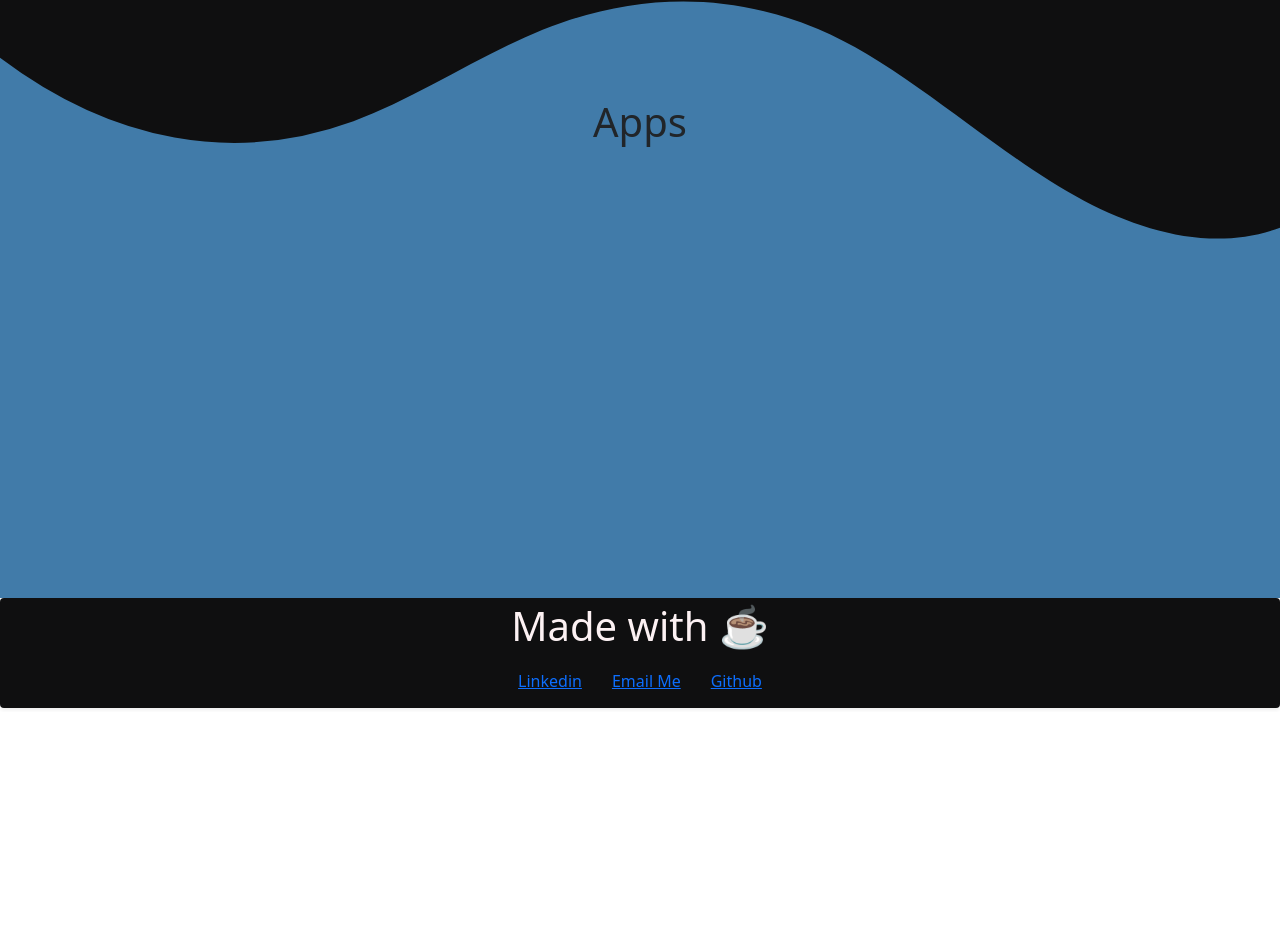
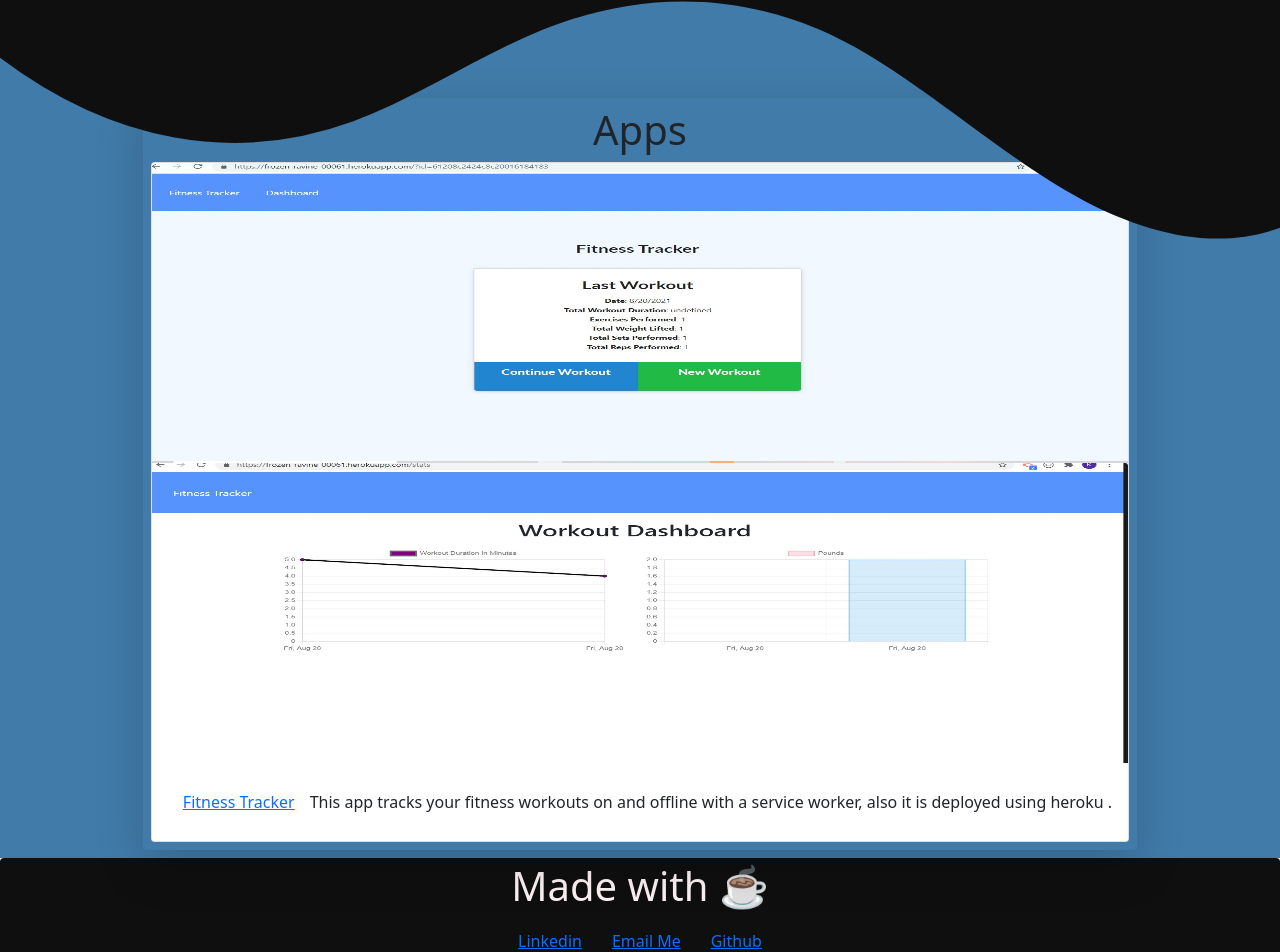
Before and after one commit to SIN88/react-portfolio, a React (Create React App) app: page / in a window 1280 px wide. Shown: the part 4047-4999 px from the top of the page. Before the commit the page ends 4759 px from the top, so only its background shows below. Built offline with nearby package versions, Linux system fonts and the light colour scheme.

Commit message:
added fitness tracker to the app components

```diff
--- a/src/App.js
+++ b/src/App.js
@@ -6,7 +6,8 @@ import Wave from "./components/Wave";
 import Wave2 from "./components/Wave2";
 import Projects from "./components/Projects";
 import Skills from "./components/Skills";
-import Navbar from "./components/Navbar"
+import Navbar from "./components/Navbar";
+import Apps from "./components/Apps";
 
 
 function App() {
@@ -56,10 +57,7 @@ function App() {
         </section>
 
         <section className="light">
-          <h1>Apps</h1>
-          <p>
-
-          </p>
+          <Apps/>
 
           <Wave2/>
         </section>
--- a/src/components/Apps/index.js
+++ b/src/components/Apps/index.js
@@ -0,0 +1,43 @@
+import './Apps.css'
+import fitnessTracker from"../../Images/fitnessTracker.jpg";
+import fitnessTracker2 from"../../Images/fitnessTracker2.jpg";
+import { Image } from 'react-bootstrap';
+
+
+const Apps = () => {
+    return       <div className="Apps shadow-lg  p-2 mb-2 bg rounded">
+
+
+    <h1 id="Apps">Apps</h1>
+
+
+
+
+    <div className="card">
+  <Image src={fitnessTracker } className="card-img-top" alt="..."/>
+  <Image src={fitnessTracker2} className="card-img-top" alt="..."/>
+
+  <div className="card-body">
+    <p className="card-text"><a href="https://frozen-ravine-00061.herokuapp.com/?id=613da5fbf20ada00161e22fc"> Fitness Tracker </a>
+    This app tracks your fitness workouts on and offline with a service worker, also it is deployed using heroku .</p></div>
+</div>
+
+
+
+    {/* <div className="card"> */}
+
+  {/* <Image src={game} fluid className="card-img-top" alt ="..." /> */}
+  {/* <div className="card-body"> */}
+    {/* <p className="card-text"><a href="https://project2nrk.herokuapp.com/">NRK</a> This application is a game built with Phaser. */}
+                         {/* It has alternating platforms with different levels of difficulty, a login page, and a high score keeper .</p> */}
+
+ </div>
+
+
+
+
+
+
+}
+
+export default Apps;
```
Also changed, not shown: src/Images/fitnessTracker.jpg (added), src/Images/fitnessTracker2.jpg (added).
